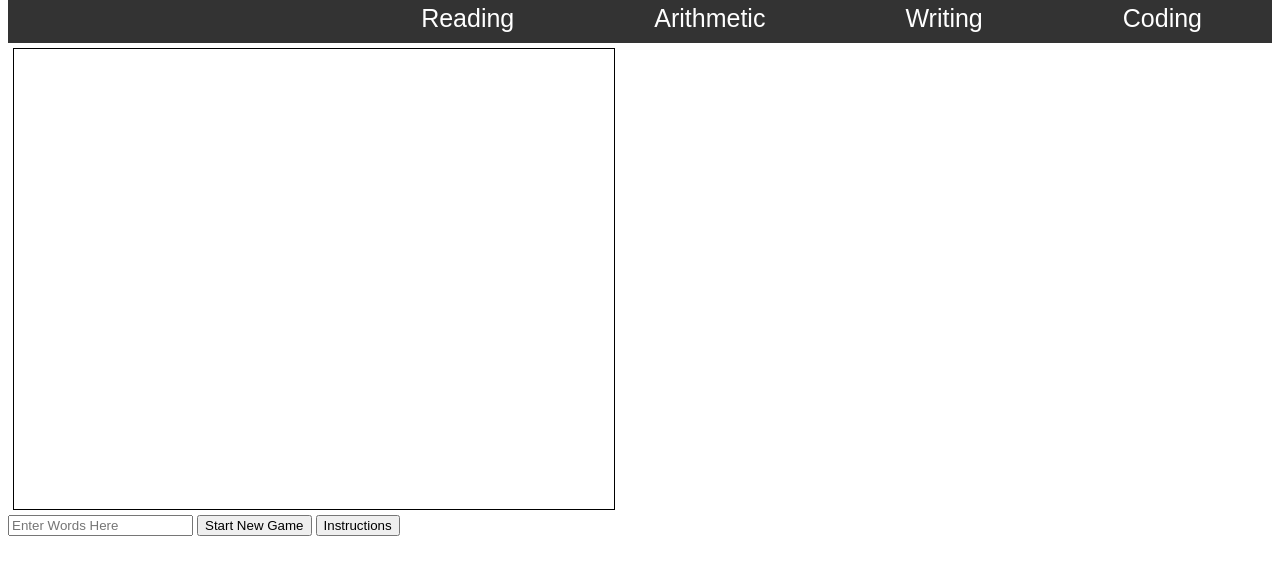
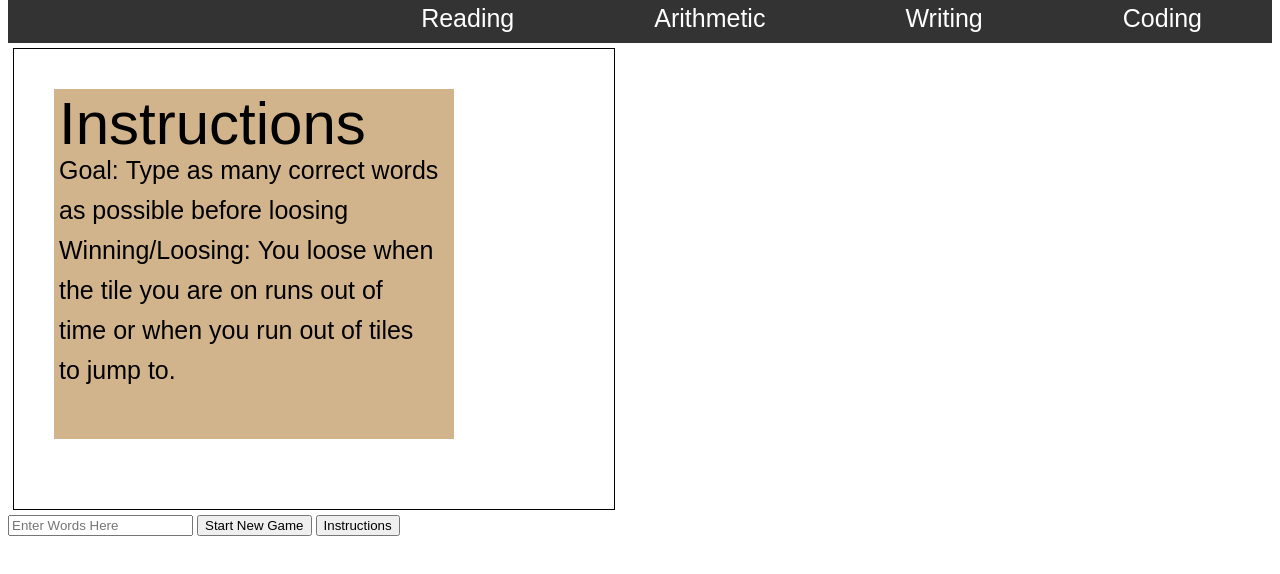
Before and after one commit to songchoa/R-W-Learning, a plain HTML site: page html/writing.html in a window 1280 px wide. Both pictures are taken after a click on the button "Instructions". Shown: the part 84-658 px from the top of the page. Drawn offline with Linux system fonts and the light colour scheme.

Commit message:
Final Game

```diff
--- a/html/writing.html
+++ b/html/writing.html
@@ -23,7 +23,7 @@
 <div>
 	<input id = "userIn" type = "textfield" placeholder = "Enter Words Here" onkeydown = "if (event.keyCode == 13) { playerAnswer(); return false; }"></input>
 	<input id = "startGame" type = "button" value = "Start New Game" onclick = "startGame()"></input>
-	<input id = "instructions" type = "button" value = "Instructions"></input>
+	<input id = "instructions" type = "button" value = "Instructions" onclick = "showInst()"></input>
 </div>
 </body>
 </html>
--- a/javascript/writing.js
+++ b/javascript/writing.js
@@ -142,6 +142,7 @@ function playerAnswer(){
 		score++;
 		placeWord();
 		document.getElementById("userIn").text = "";
+		document.getElementById("userIn").value = "";
 		//timer = setInterval(,1000);
 	}
 }
@@ -218,3 +219,29 @@ function updateGameArea(){
  	myGamePiece.update();
  	wordType.update();
 }
+
+function showInst(){
+	Write.run();
+	if(gameInt === undefined){
+	}
+ 	else{
+ 		clearInterval(gameInt);
+ 		clearInterval(tileLife);
+ 	}
+ 	Write.clear();
+	ctx = Write.context;
+	ctx.drawImage(backIMG, -20, -20);
+	ctx.fillStyle = "tan";
+	ctx.fillRect(40,40,400,350);
+	ctx.fillStyle = "black";
+	ctx.font = "60px Arial";
+	ctx.fillText("Instructions", 45,95);
+	ctx.font = "25px Arial";
+	ctx.fillText("Goal: Type as many correct words", 45, 130);
+	ctx.fillText("as possible before loosing",45, 170);
+	ctx.fillText("Winning/Loosing: You loose when", 45, 210);
+	ctx.fillText("the tile you are on runs out of", 45, 250);
+	ctx.fillText("time or when you run out of tiles",45, 290);
+	ctx.fillText("to jump to.", 45,330);
+
+}
```
